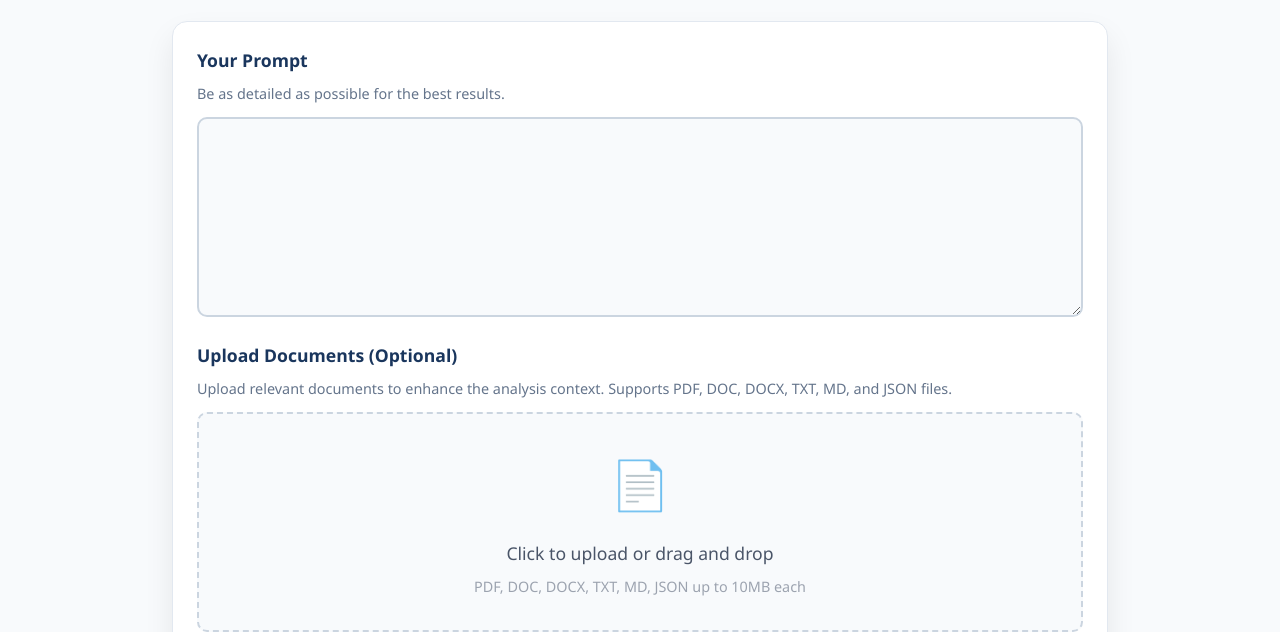
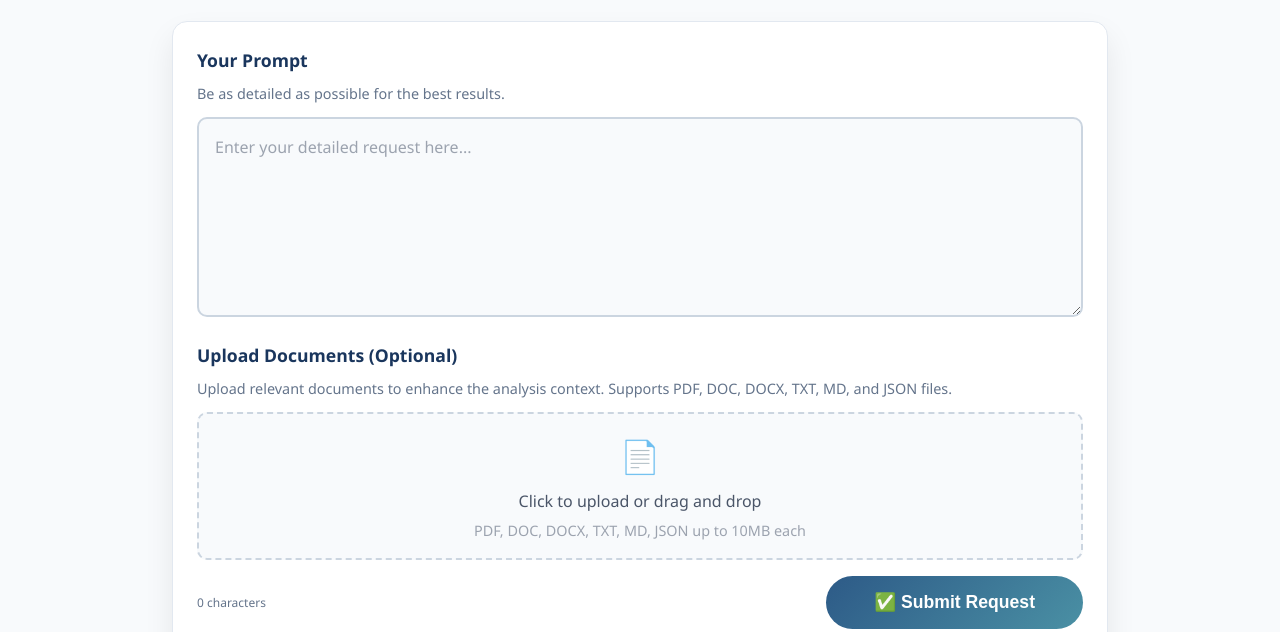
Before and after one commit to TMG-AI/TMGenius, a website: page index.html in a window 1280 px wide. Shown: the part 320-952 px from the top of the page. Drawn offline with nearby package versions, Linux system fonts and the light colour scheme.

Commit message:
Update index.html

```diff
--- a/index.html
+++ b/index.html
@@ -154,7 +154,7 @@
     .file-upload-area {
       border: 2px dashed #cbd5e0;
       border-radius: 10px;
-      padding: 2rem;
+      padding: 1rem;
       text-align: center;
       transition: all 0.3s ease;
       background: #f8fafc;
@@ -178,15 +178,15 @@
     }
 
     .upload-icon {
-      font-size: 3rem;
+      font-size: 2rem;
       color: #9ca3af;
-      margin-bottom: 1rem;
+      margin-bottom: 0.5rem;
     }
 
     .upload-text {
       color: #4a5568;
-      font-size: 1.1rem;
-      margin-bottom: 0.5rem;
+      font-size: 1rem;
+      margin-bottom: 0.25rem;
     }
 
     .upload-subtext {
@@ -528,7 +528,8 @@
             id="promptText"
             name="prompt"
             class="prompt-textarea"
-          required
+            placeholder="Enter your detailed request here..."
+            required
           ></textarea>
         </div>
 
```
